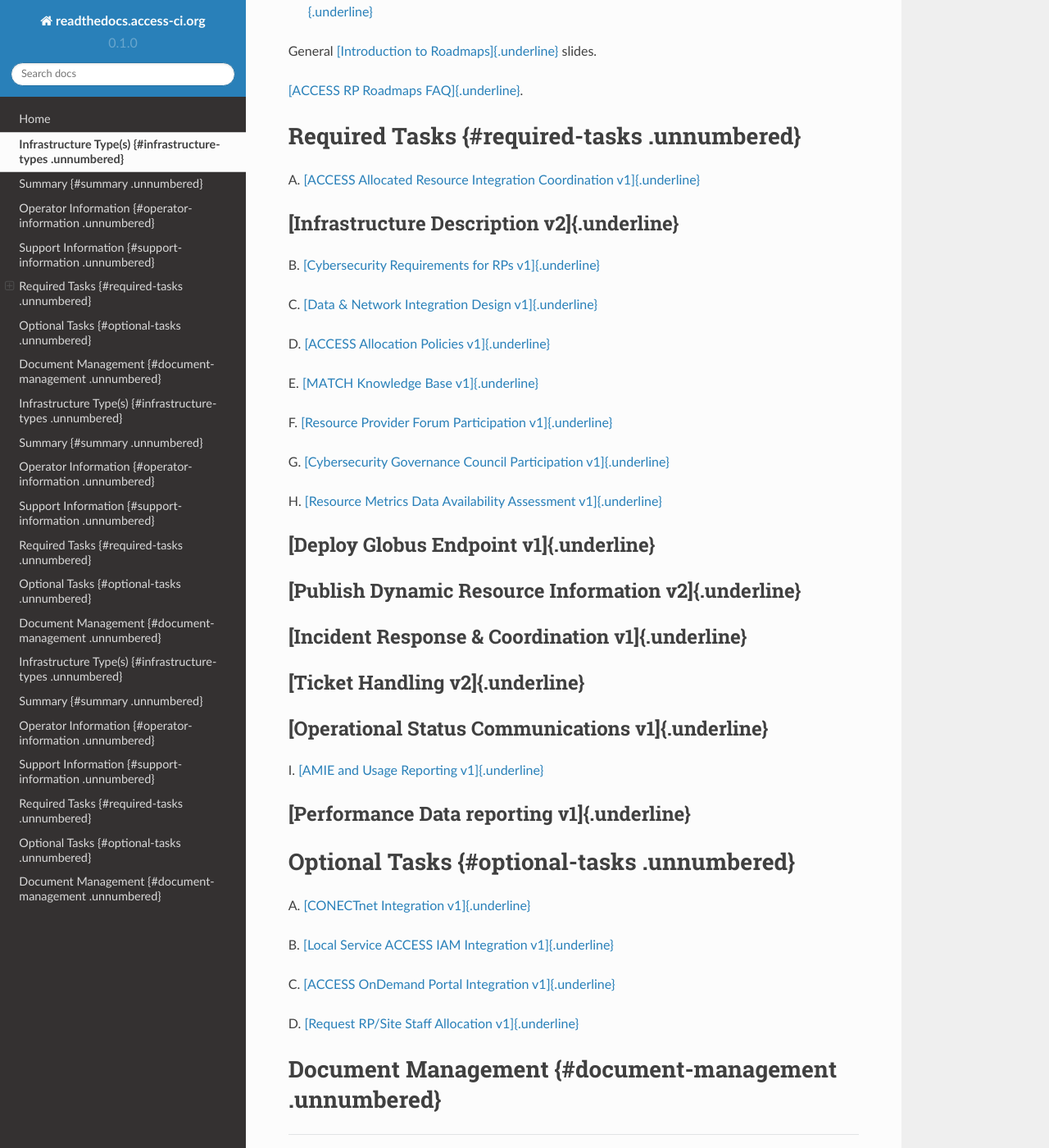
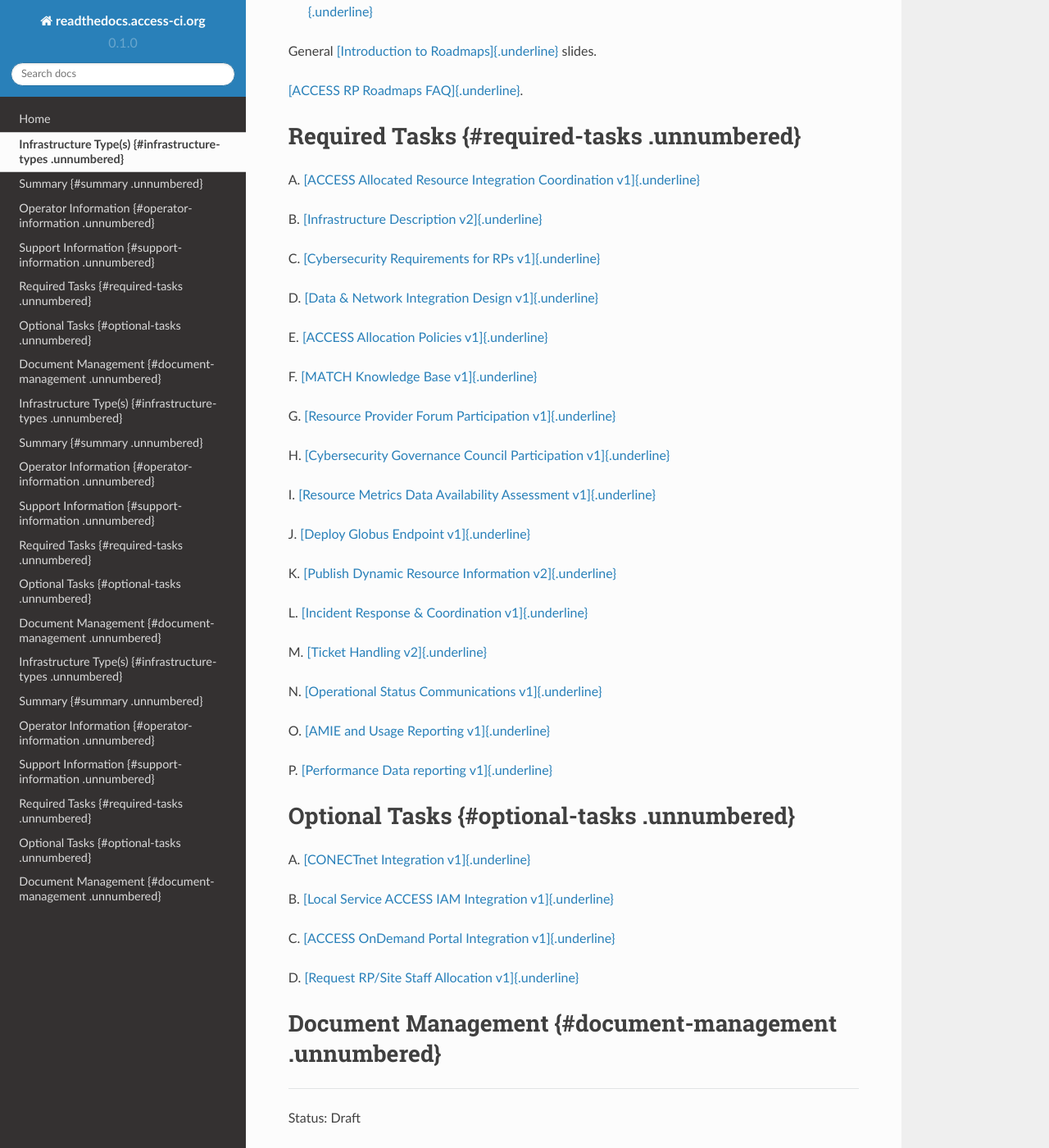
Before and after one commit to esiegmann/Integration_Roadmaps, a Sphinx documentation site: the page built from docs/source/ACCESS_Allocated_Production_Compute_v2_-_Integration_Roadmap_Description.md, in a window 1280 px wide and 1400 px high, scrolled down 1651 px. Shown: the whole window at 82% size. Built offline with Sphinx 7.4.7 and the Read the Docs theme 2.0.0, drawn with Linux system fonts in a browser that asks for light colours; pages that are not in the unit, such as notebooks, are missing from menus; part of the change alters nothing that is shown.

```diff
--- a/docs/source/ACCESS_Allocated_Production_Compute_v2_-_Integration_Roadmap_Description.md
+++ b/docs/source/ACCESS_Allocated_Production_Compute_v2_-_Integration_Roadmap_Description.md
@@ -79,73 +79,60 @@ Standing RP and ACCESS resource integration meeting
 
 -   [[https://uchicago.zoom.us/j/91086055483?pwd=aU1sUVM2c2ltMVZTRHdPeCtBZWVvQT09]{.underline}](https://uchicago.zoom.us/j/91086055483?pwd=aU1sUVM2c2ltMVZTRHdPeCtBZWVvQT09)
 
-General [[Introduction to
-Roadmaps]{.underline}](https://docs.google.com/presentation/d/1OjeT6r01mdOIa4pq1VE0L5ocRPfqdXFp9QsADjdqrjE/)
+General [[Introduction to Roadmaps]{.underline}](https://docs.google.com/presentation/d/1OjeT6r01mdOIa4pq1VE0L5ocRPfqdXFp9QsADjdqrjE/)
 slides.
 
-[[ACCESS RP Roadmaps
-FAQ]{.underline}](https://docs.google.com/document/d/1VwYROB7sh4X_Tqvi_4XIkYD-jffBS4UykS6gEJesuQE/).
+[[ACCESS RP Roadmaps FAQ]{.underline}](https://docs.google.com/document/d/1VwYROB7sh4X_Tqvi_4XIkYD-jffBS4UykS6gEJesuQE/).
 
 # Required Tasks {#required-tasks .unnumbered}
 
-A.  [[ACCESS Allocated Resource Integration Coordination
-    v1]{.underline}](https://docs.google.com/document/d/1BRxGZ1c41Cexeck-th4ph3jJgqfJ7exs7glwTZQeDMg/edit?usp=share_link)
+A.  [[ACCESS Allocated Resource Integration Coordination v1]{.underline}](https://docs.google.com/document/d/1BRxGZ1c41Cexeck-th4ph3jJgqfJ7exs7glwTZQeDMg/edit?usp=share_link)
 
-### [Infrastructure Description v2]{.underline}
+B.  [[Infrastructure Description v2]{.underline}](https://docs.google.com/document/d/17vqEoF5lM_eZwBCzkjGwcqkMCiKAOpmfCJWJTGsE42k/edit?usp=share_link)
 
-B.  [[Cybersecurity Requirements for RPs
-    v1]{.underline}](https://docs.google.com/document/d/1LrfJcgixn-sDuIxZOk47ddoZpCYgwabhWAZYoKOB2TI/edit?usp=share_link)
+C.  [[Cybersecurity Requirements for RPs v1]{.underline}](https://docs.google.com/document/d/1LrfJcgixn-sDuIxZOk47ddoZpCYgwabhWAZYoKOB2TI/edit?usp=share_link)
 
-C.  [[Data & Network Integration Design
-    v1]{.underline}](https://docs.google.com/document/d/1IMOFizZUiXF1PcBR9qXKgQdNUQsVnio8AqcZ3mT74zc/edit?usp=share_link)
+D.  [[Data & Network Integration Design v1]{.underline}](https://docs.google.com/document/d/1IMOFizZUiXF1PcBR9qXKgQdNUQsVnio8AqcZ3mT74zc/edit?usp=share_link)
 
-D.  [[ACCESS Allocation Policies
-    v1]{.underline}](https://docs.google.com/document/d/1_tdPDLq2FVg6nWUTYAI2Z-LbnlNGdSG3TKAh0d0zZ1I/edit?usp=share_link)
+E.  [[ACCESS Allocation Policies v1]{.underline}](https://docs.google.com/document/d/1_tdPDLq2FVg6nWUTYAI2Z-LbnlNGdSG3TKAh0d0zZ1I/edit?usp=share_link)
 
-E.  [[MATCH Knowledge Base
-    v1]{.underline}](https://docs.google.com/document/d/1kyhV84JyeL5AdLsqKkdyyeGw6jOuQMZOSCSKNMnfpM8/edit?usp=share_link)
+F.  [[MATCH Knowledge Base v1]{.underline}](https://docs.google.com/document/d/1kyhV84JyeL5AdLsqKkdyyeGw6jOuQMZOSCSKNMnfpM8/edit?usp=share_link)
 
-F.  [[Resource Provider Forum Participation
-    v1]{.underline}](https://docs.google.com/document/d/1azoPUgl7NhY0WyxQsIWOW77Lp_lOqiEiukWHiizMbvI/edit?usp=share_link)
+G.  [[Resource Provider Forum Participation v1]{.underline}](https://docs.google.com/document/d/1azoPUgl7NhY0WyxQsIWOW77Lp_lOqiEiukWHiizMbvI/edit?usp=share_link)
 
-G.  [[Cybersecurity Governance Council Participation
-    v1]{.underline}](https://docs.google.com/document/d/1hHdN7bISae4caa6lryA5ps2b16uOY7QyEzYsVFYCs8c/edit?usp=share_link)
+H.  [[Cybersecurity Governance Council Participation v1]{.underline}](https://docs.google.com/document/d/1hHdN7bISae4caa6lryA5ps2b16uOY7QyEzYsVFYCs8c/edit?usp=share_link)
 
-H.  [[Resource Metrics Data Availability Assessment
+I.  [[Resource Metrics Data Availability Assessment
     v1]{.underline}](https://docs.google.com/document/d/12MNK2VggHD3JoySK4SgguHARMWJyc91EV2T1vY6Rf_8/edit?usp=share_link)
 
-### [Deploy Globus Endpoint v1]{.underline}
+J.  [[Deploy Globus Endpoint v1]{.underline}](https://docs.google.com/document/d/1XM7WflubcukUmTojdm7T_1JH4cUqKfmV6lYjTN-9FTo/edit?usp=share_link)
 
-### [Publish Dynamic Resource Information v2]{.underline}
+K.  [[Publish Dynamic Resource Information v2]{.underline}](https://docs.google.com/document/d/1x0g28vmx1w58JstBWBMQojicdRdYPdE5lX2Z81Y2CFg/edit?usp=share_link)
 
-### [Incident Response & Coordination v1]{.underline}
+L.  [[Incident Response & Coordination v1]{.underline}](https://docs.google.com/document/d/1QVSZEt2GDdlhA-Sogl0YBrGGSaFvZFQPiBCWAvT3PbU/edit?usp=share_link)
 
-### [Ticket Handling v2]{.underline}
+M.  [[Ticket Handling v2]{.underline}](https://docs.google.com/document/d/12Hl7GqqsAmA5cbmwJRHnb6fONVB1Ywhhf5E6yI0V8d0/edit?usp=share_link)
 
-### [Operational Status Communications v1]{.underline}
+N.  [[Operational Status Communications v1]{.underline}](https://docs.google.com/document/d/13Rc1fHQydSqfqYdIaFKKIbapenktOKSTxmgGqLpZ-uw/edit?usp=share_link)
 
-I.  [[AMIE and Usage Reporting
-    v1]{.underline}](https://docs.google.com/document/d/1efCqnqVjHfGfzWSKq8kclB7FGfcq__1HhqbvnF0SeSs/edit?usp=share_link)
+O.  [[AMIE and Usage Reporting v1]{.underline}](https://docs.google.com/document/d/1efCqnqVjHfGfzWSKq8kclB7FGfcq__1HhqbvnF0SeSs/edit?usp=share_link)
 
-### [Performance Data reporting v1]{.underline}
+P.  [[Performance Data reporting v1]{.underline}](https://docs.google.com/document/d/1Tu3Z-3A-pUDmxs5iU1dtfBaReNSB7UkPLzWTErzST7c/edit?usp=share_link)
 
 # Optional Tasks {#optional-tasks .unnumbered}
 
-A.  [[CONECTnet Integration
-    v1]{.underline}](https://docs.google.com/document/d/1UbplfGyZZgfu3p98GTF-vv6xA40qHjSXjeWKM5fbykc/edit?usp=share_link)
+A.  [[CONECTnet Integration v1]{.underline}](https://docs.google.com/document/d/1UbplfGyZZgfu3p98GTF-vv6xA40qHjSXjeWKM5fbykc/edit?usp=share_link)
 
-B.  [[Local Service ACCESS IAM Integration
-    v1]{.underline}](https://docs.google.com/document/d/1LPjLip2snJBK_mHIOgstlTo3Fi2nYBT1A8avklTRlo0/edit?usp=share_link)
+B.  [[Local Service ACCESS IAM Integration v1]{.underline}](https://docs.google.com/document/d/1LPjLip2snJBK_mHIOgstlTo3Fi2nYBT1A8avklTRlo0/edit?usp=share_link)
 
-C.  [[ACCESS OnDemand Portal Integration
-    v1]{.underline}](https://docs.google.com/document/d/1H3NWzS1uBCpcKZCMc7-omFsvVb1jG8AkFxN2Xju6xS8/edit?usp=share_link)
+C.  [[ACCESS OnDemand Portal Integration v1]{.underline}](https://docs.google.com/document/d/1H3NWzS1uBCpcKZCMc7-omFsvVb1jG8AkFxN2Xju6xS8/edit?usp=share_link)
 
-D.  [[Request RP/Site Staff Allocation
-    v1]{.underline}](https://docs.google.com/document/d/1GaHU-7cA3bOFwMvwh3s-Ic9535ncfW741HGnxKFCIOc/edit?usp=share_link)
+D.  [[Request RP/Site Staff Allocation v1]{.underline}](https://docs.google.com/document/d/1GaHU-7cA3bOFwMvwh3s-Ic9535ncfW741HGnxKFCIOc/edit?usp=share_link)
 
 # Document Management {#document-management .unnumbered}
 
   --------------- -------------------------------------------------------
+
   Status:         Draft
 
   Official date:  2/15/2023
@@ -157,4 +144,5 @@ D.  [[Request RP/Site Staff Allocation
 
   Last revised    2/1/2023
   date:
+
   --------------- -------------------------------------------------------
```
